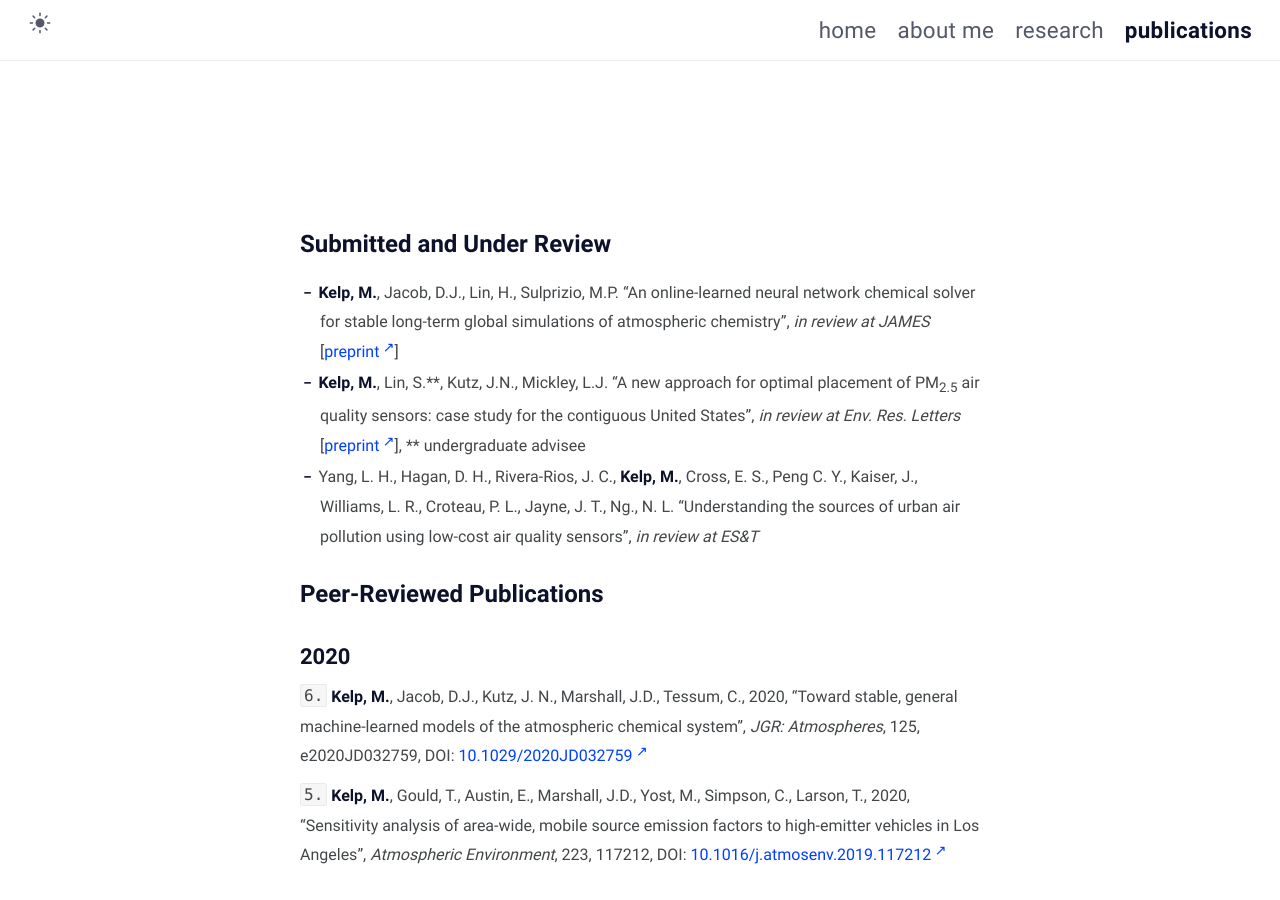
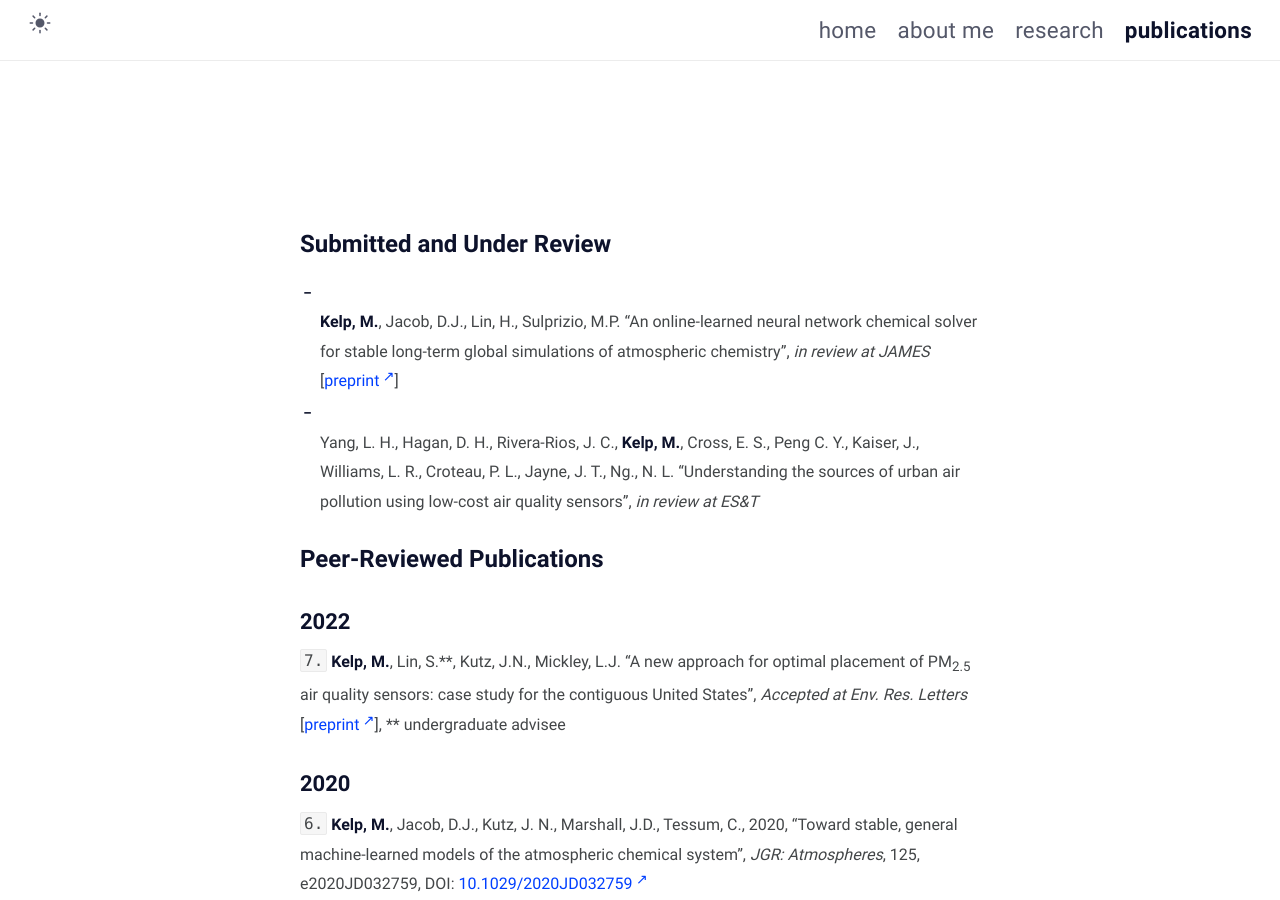
Before and after one commit to mkelp/mkelp.github.io, a Jekyll site: the page built from publications.md, in a window 1280 px wide and 900 px high. Built offline with Jekyll 4.4.1, drawn with Linux system fonts in a browser that asks for light colours.

Commit message:
feb 11 update

```diff
--- a/_includes/footer.html
+++ b/_includes/footer.html
@@ -3,7 +3,7 @@
   <!-- <a class="footer_item" href=https://scholar.google.com/citations?user=jW7E7XAAAAAJ&hl=en target="_blank" rel="noreferrer noopener"
     >Google Scholar</a> -->
 
-  <a class="footer_item" href="https://makotokelp.com/assets/mkelpCV_Jan2022.pdf" target="_blank" rel="noreferrer noopener">
+  <a class="footer_item" href="https://makotokelp.com/assets/mkelpCV_Feb2022.pdf" target="_blank" rel="noreferrer noopener">
     <img src="assets/img/icon.cv.svg" style=
     "height: 31px; margin-left: 12px" class="social-icon"></a>
 
--- a/publications.md
+++ b/publications.md
@@ -12,14 +12,19 @@ comments: false
 - **Kelp, M.**, Jacob, D.J., Lin, H., Sulprizio, M.P. “An online-learned neural network chemical
 solver for stable long-term global simulations of atmospheric chemistry”, *in review at JAMES*  \\
 \[[preprint](https://eartharxiv.org/repository/view/2886/){:target="_blank"}\]
-- **Kelp, M.**, Lin, S.\*\*, Kutz, J.N., Mickley, L.J. “A new approach for optimal placement of PM<sub>2.5</sub>
-air quality sensors: case study for the contiguous United States”, *in review at Env. Res. Letters*  \\
-\[[preprint](https://arxiv.org/abs/2201.01041){:target="_blank"}\],  \*\* undergraduate advisee
+
 - Yang, L. H., Hagan, D. H., Rivera-Rios, J. C., **Kelp, M.**, Cross, E. S., Peng C. Y., Kaiser, J.,
 Williams, L. R., Croteau, P. L., Jayne, J. T., Ng., N. L. “Understanding the sources of urban air
 pollution using low-cost air quality sensors”, *in review at ES&T*
 
 # Peer-Reviewed Publications
+
+## **2022**
+
+`7.` **Kelp, M.**, Lin, S.\*\*, Kutz, J.N., Mickley, L.J. “A new approach for optimal placement of PM<sub>2.5</sub>
+air quality sensors: case study for the contiguous United States”, *Accepted at Env. Res. Letters*  \\
+\[[preprint](https://arxiv.org/abs/2201.01041){:target="_blank"}\],  \*\* undergraduate advisee
+
 
 ## **2020**
 
```
Also changed, not shown: aboutMe.md (+1 -1 lines), presentations.md (+2 -0 lines), research.md (+1 -1 lines), 1 other file.
